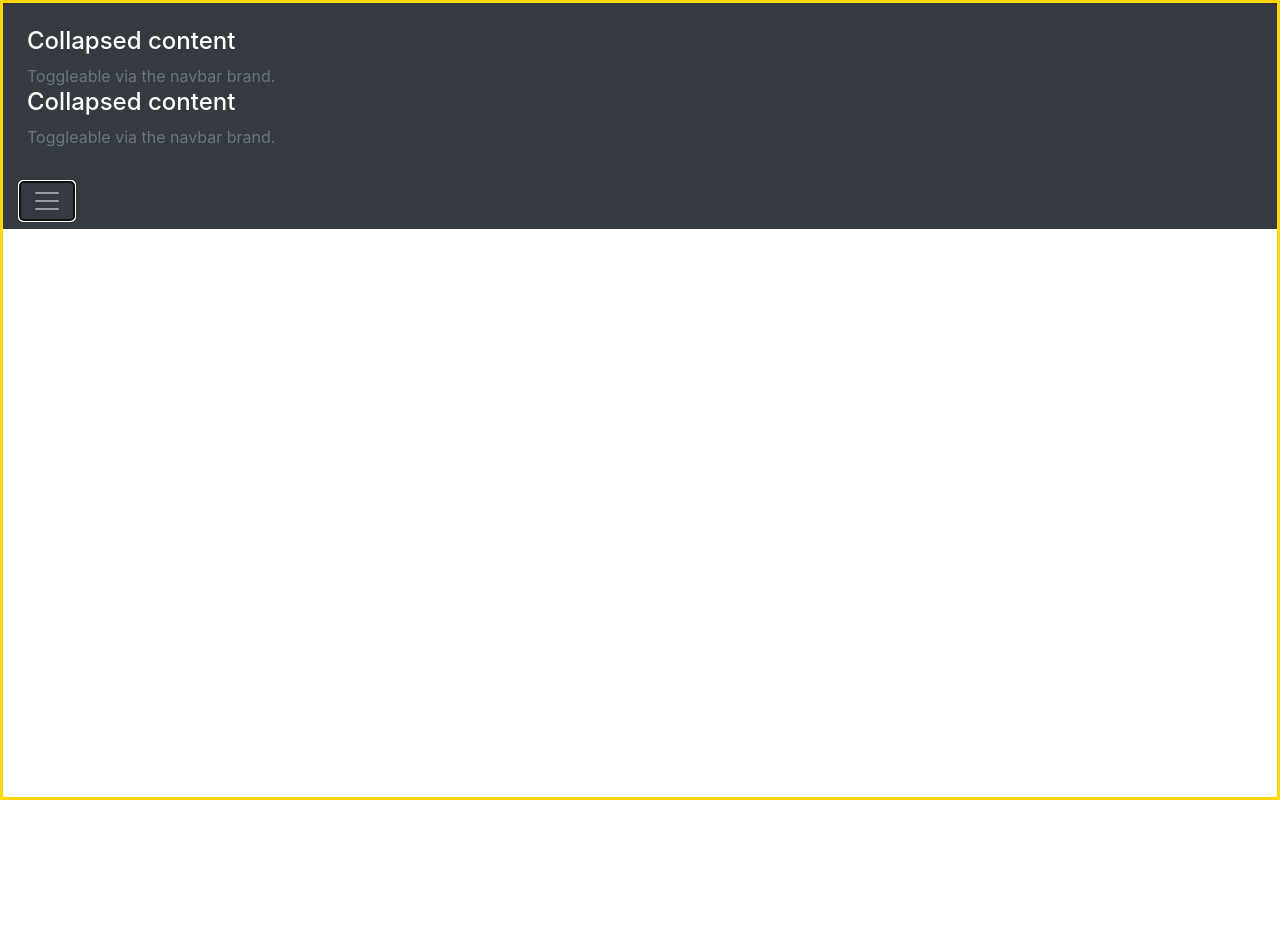
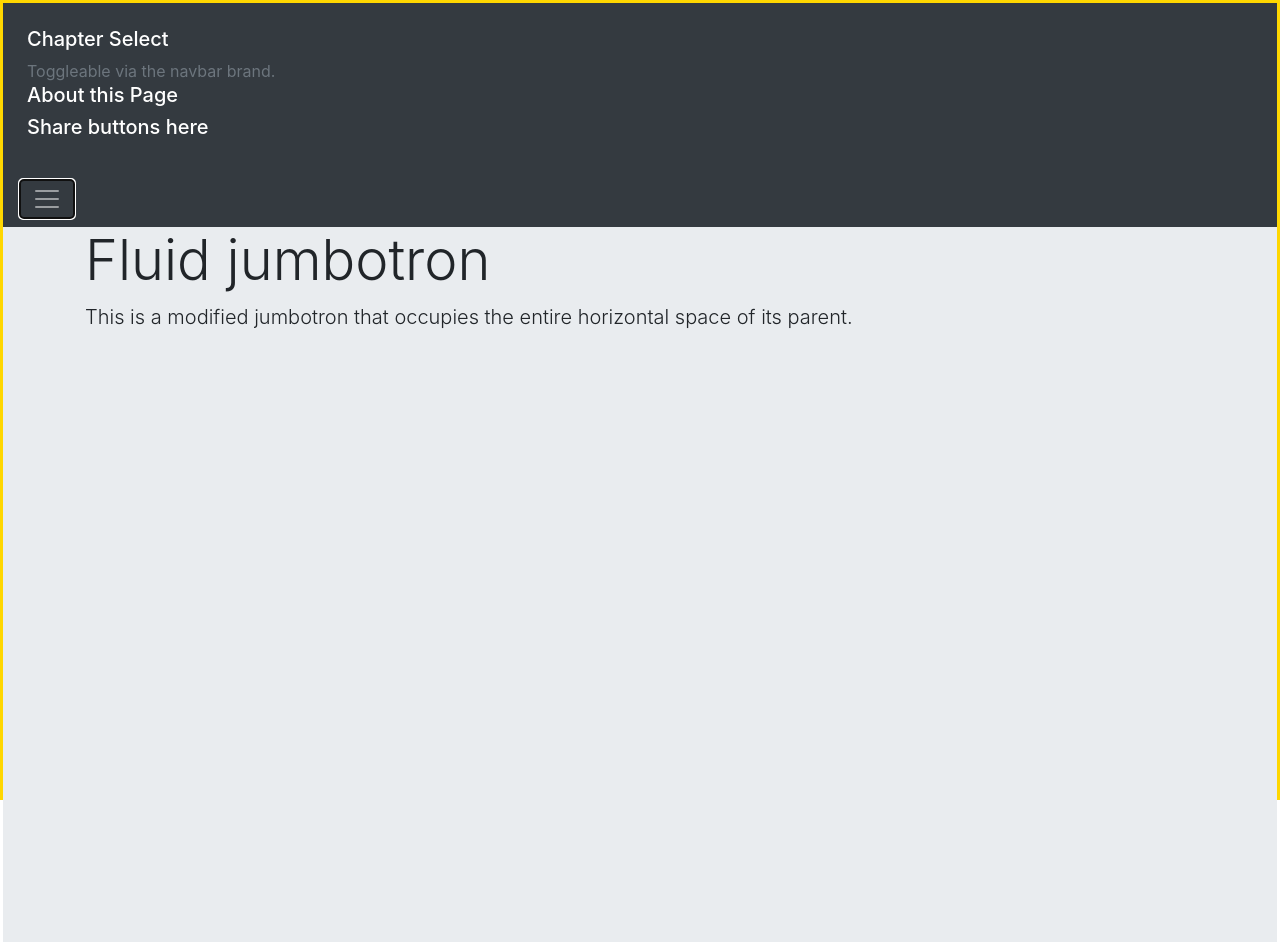
Before and after one commit to elch93/tgc-project1, a plain HTML site: page index.html in a window 1280 px wide. Both pictures are taken after a click on the button "Toggle navigation". Before the commit the page ends 800 px from the top, so only its background shows below. Drawn offline with nearby package versions, Linux system fonts and the light colour scheme.

Commit message:
added-jumbo

```diff
--- a/index.html
+++ b/index.html
@@ -18,10 +18,10 @@
                 <!-- collapsed content -->
                 <div class="collapse" id="navbarToggleExternalContent">
                     <div class="bg-dark p-4">
-                    <h5 class="text-white h4">Collapsed content</h5>
+                    <h5 class="text-white h5">Chapter Select</h5>
                     <span class="text-muted">Toggleable via the navbar brand.</span>
-                    <h5 class="text-white h4">Collapsed content</h5>
-                    <span class="text-muted">Toggleable via the navbar brand.</span>
+                    <h5 class="text-white h5">About this Page</h5>
+                    <h5 class="text-white h5">Share buttons here</h5>
                     </div>
                 </div>
                 <nav class="navbar navbar-dark bg-dark">
@@ -32,7 +32,12 @@
             </div>
 
             <!-- heroimg -->
-
+            <div class="jumbotron jumbotron-fluid p-0 m-0" id="jumbo">
+                <div class="container">
+                    <h1 class="display-4">Fluid jumbotron</h1>
+                    <p class="lead">This is a modified jumbotron that occupies the entire horizontal space of its parent.</p>
+                </div>
+            </div>
 
 
 
--- a/styles.css
+++ b/styles.css
@@ -8,3 +8,7 @@ html {
     height: 100vh;
 
 }
+
+#jumbo {
+    height: 90%;
+}
```
